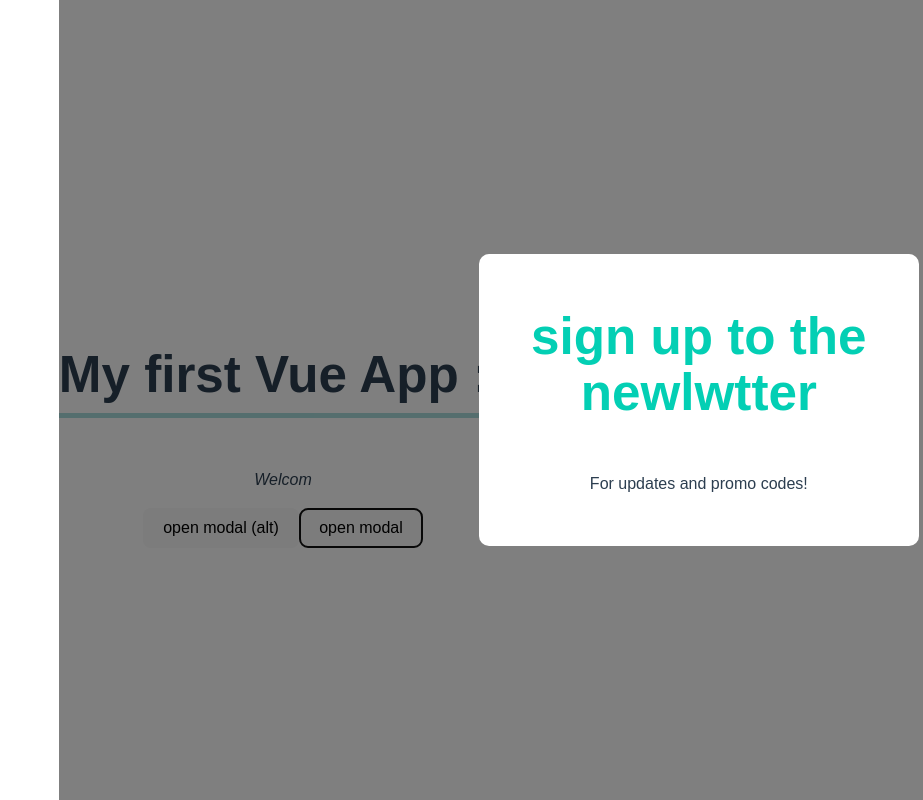
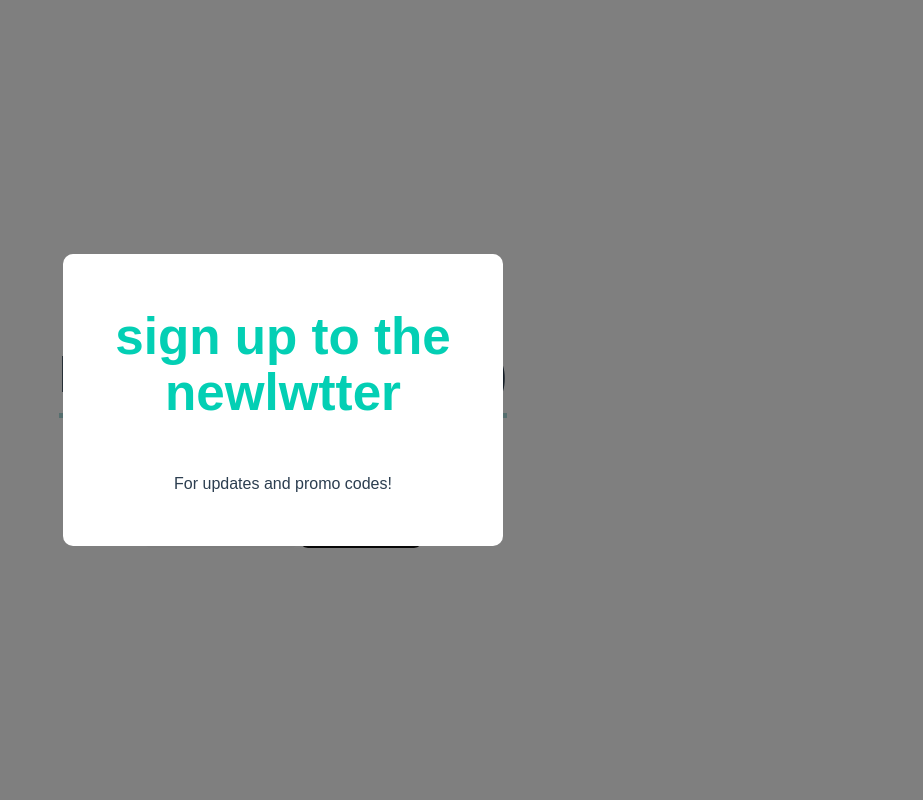
Before and after one commit to alias1618/my-vue-app_02, a Vue app: page / in a window 1280 px wide. Both pictures are taken after a click on the button "open modal". Shown: the whole page, without its empty margins (357-1280 px from the left). Built offline with nearby package versions, Linux system fonts and the light colour scheme.

Commit message:
20220826_update

```diff
--- a/src/App.vue
+++ b/src/App.vue
@@ -32,6 +32,7 @@ import Modal from "./components/Modal.vue"
   <h1>{{ title }}</h1>
   <p>Welcom</p>
   <!-- <input type="text" ref="name"> -->
+  <!-- <div v-if="showModal"> -->
   <teleport to=".modals" v-if="showModal">
     <!-- <Modal :header="header" :text="text" theme="sale" @close="toggleModal"/> -->
     <Modal theme="" @close="toggleModal">
@@ -42,8 +43,8 @@ import Modal from "./components/Modal.vue"
       <h1>Ninja Giveaway</h1>
       <p>Grab your ninja swag for half price</p>
     </Modal>
-  </teleport >
-
+  <!-- </div> -->
+  </teleport>
 
   <div v-if="showModalTwo">
     <!-- <Modal :header="header" :text="text" theme="sale" @close="toggleModal"/> -->
@@ -58,7 +59,7 @@ import Modal from "./components/Modal.vue"
 </template>
 
 <style>
-#app {
+#app, .modals {
   font-family: Avenir, Arial, Helvetica, sans-serif;
   -webkit-font-smoothing: antialiased;
   -moz-osx-font-smoothing: grayscale;
--- a/src/components/Modal.vue
+++ b/src/components/Modal.vue
@@ -43,6 +43,7 @@
         display: flex;
         justify-content: center;
         align-items: center;
+        left: 0px;
     }
     .modal h1 {
         color: #03cfb4;
```
